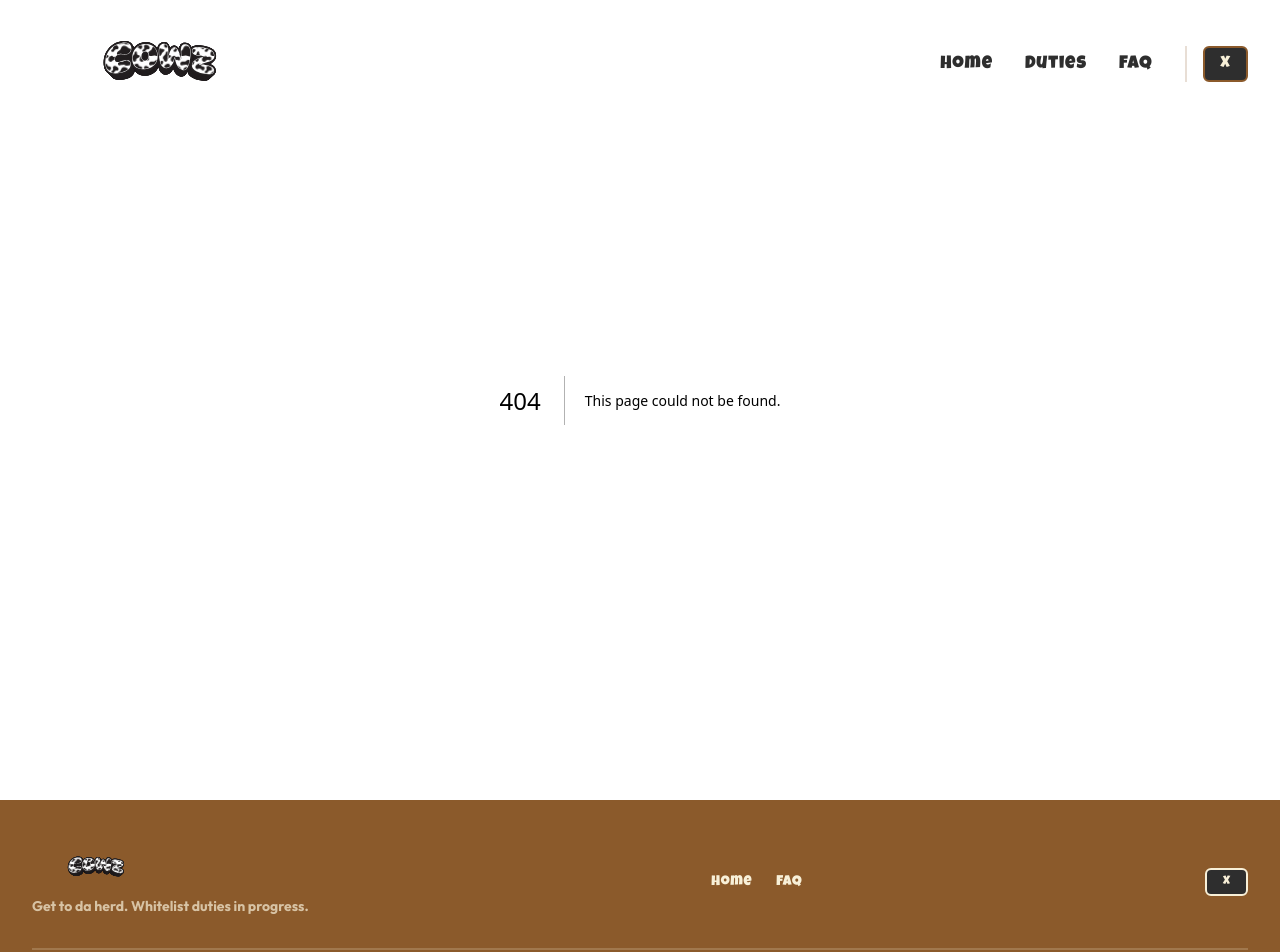
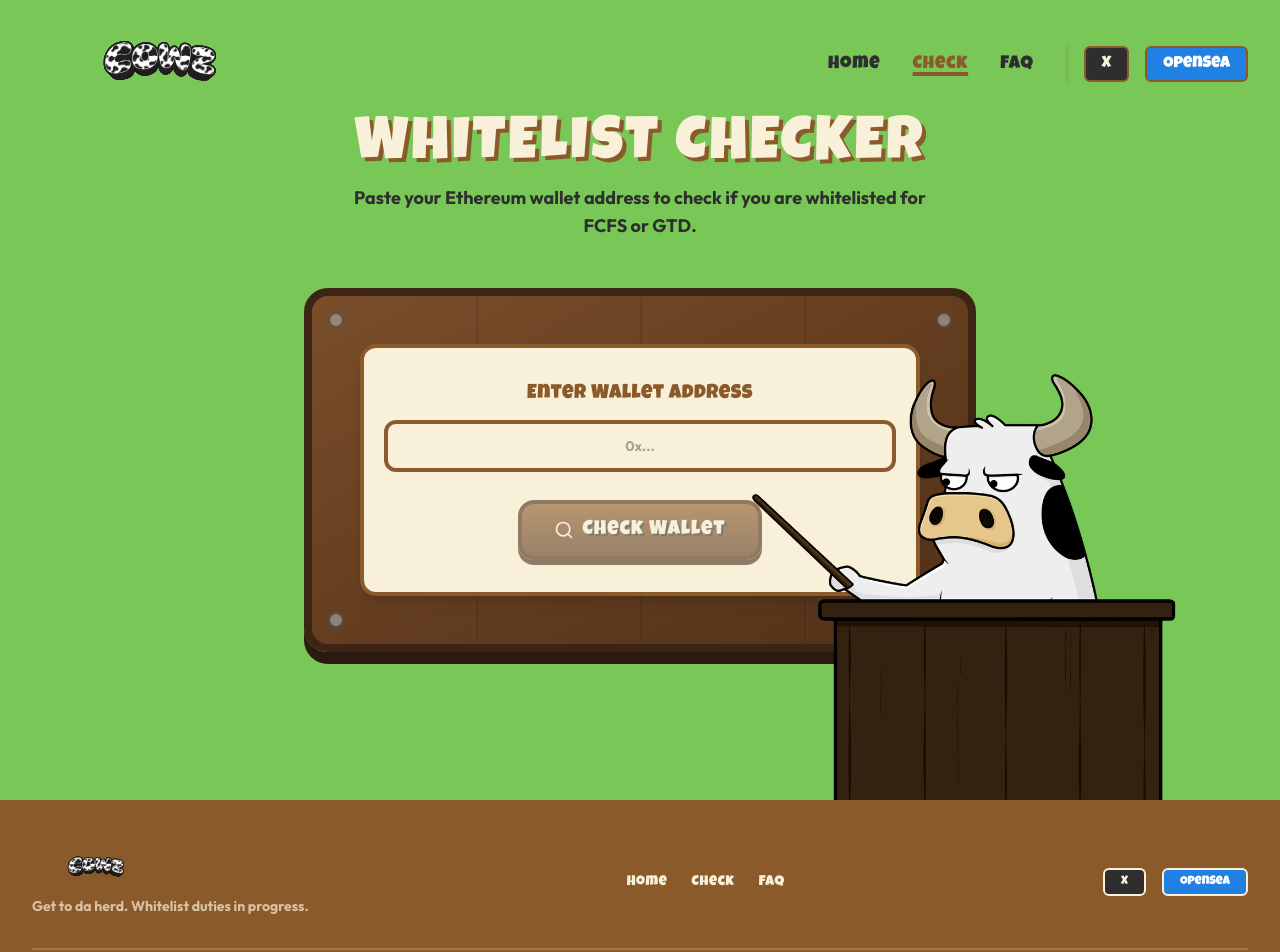
Before and after one commit to mosamy007/CZ, a Next.js app: page /check in a window 1280 px wide. Before the commit this address had no page. Shown: the top 952 px of the page. Built offline with nearby package versions, Linux system fonts and the light colour scheme.

Commit message:
feat: rename duties route to check, update Hero CTA to Check, add OpenSea social links to navigation bar and footer

```diff
--- a/src/components/Footer.tsx
+++ b/src/components/Footer.tsx
@@ -35,6 +35,12 @@ export default function Footer() {
               Home
             </Link>
             <Link
+              href="/check"
+              className="font-luckiest-guy tracking-wider hover:text-sky-blue transition-colors text-sm"
+            >
+              Check
+            </Link>
+            <Link
               href="/faq"
               className="font-luckiest-guy tracking-wider hover:text-sky-blue transition-colors text-sm"
             >
@@ -51,6 +57,14 @@ export default function Footer() {
               className="px-4 py-1 bg-dark-text text-paper-beige font-luckiest-guy rounded-md border-2 border-paper-beige hover:bg-paper-beige hover:text-dark-text hover:scale-105 active:scale-95 transition-all duration-200 text-xs"
             >
               X
+            </Link>
+            <Link
+              href="https://opensea.io/collection/cowz1/overview"
+              target="_blank"
+              rel="noopener noreferrer"
+              className="px-4 py-1 bg-[#2081E2] text-white font-luckiest-guy rounded-md border-2 border-paper-beige hover:bg-paper-beige hover:text-dark-text hover:scale-105 active:scale-95 transition-all duration-200 text-xs"
+            >
+              OpenSea
             </Link>
           </div>
         </div>
--- a/src/components/Hero.tsx
+++ b/src/components/Hero.tsx
@@ -8,7 +8,7 @@ export default function Hero() {
   const router = useRouter();
 
   const handleJoin = () => {
-    router.push("/duties");
+    router.push("/check");
   };
 
   return (
@@ -61,7 +61,7 @@ export default function Hero() {
 
           <div className="flex justify-center">
             <WoodenButton onClick={handleJoin}>
-              Secure a spot
+              Check
             </WoodenButton>
           </div>
         </div>
--- a/src/components/Navbar.tsx
+++ b/src/components/Navbar.tsx
@@ -26,7 +26,7 @@ export default function Navbar() {
 
   const navLinks = [
     { name: "Home", href: "/" },
-    { name: "Duties", href: "/duties" },
+    { name: "Check", href: "/check" },
     { name: "FAQ", href: "/faq" },
   ];
 
@@ -82,6 +82,14 @@ export default function Navbar() {
               >
                 X
               </Link>
+              <Link
+                href="https://opensea.io/collection/cowz1/overview"
+                target="_blank"
+                rel="noopener noreferrer"
+                className="px-4 py-1 bg-[#2081E2] text-white font-luckiest-guy rounded-md border-2 border-wood-brown hover:bg-[#1868b7] hover:text-white hover:scale-105 active:scale-95 transition-all duration-200"
+              >
+                OpenSea
+              </Link>
             </div>
           </div>
 
@@ -133,6 +141,15 @@ export default function Navbar() {
               >
                 X
               </Link>
+              <Link
+                href="https://opensea.io/collection/cowz1/overview"
+                target="_blank"
+                rel="noopener noreferrer"
+                onClick={() => setIsMobileMenuOpen(false)}
+                className="px-8 py-2 bg-[#2081E2] text-white font-luckiest-guy rounded-md border-2 border-wood-brown text-center w-2/3 hover:bg-[#1868b7] transition-all"
+              >
+                OpenSea
+              </Link>
             </div>
           </div>
         </div>
```
Also changed, not shown: src/app/check/page.tsx (renamed from src/app/duties/page.tsx).
